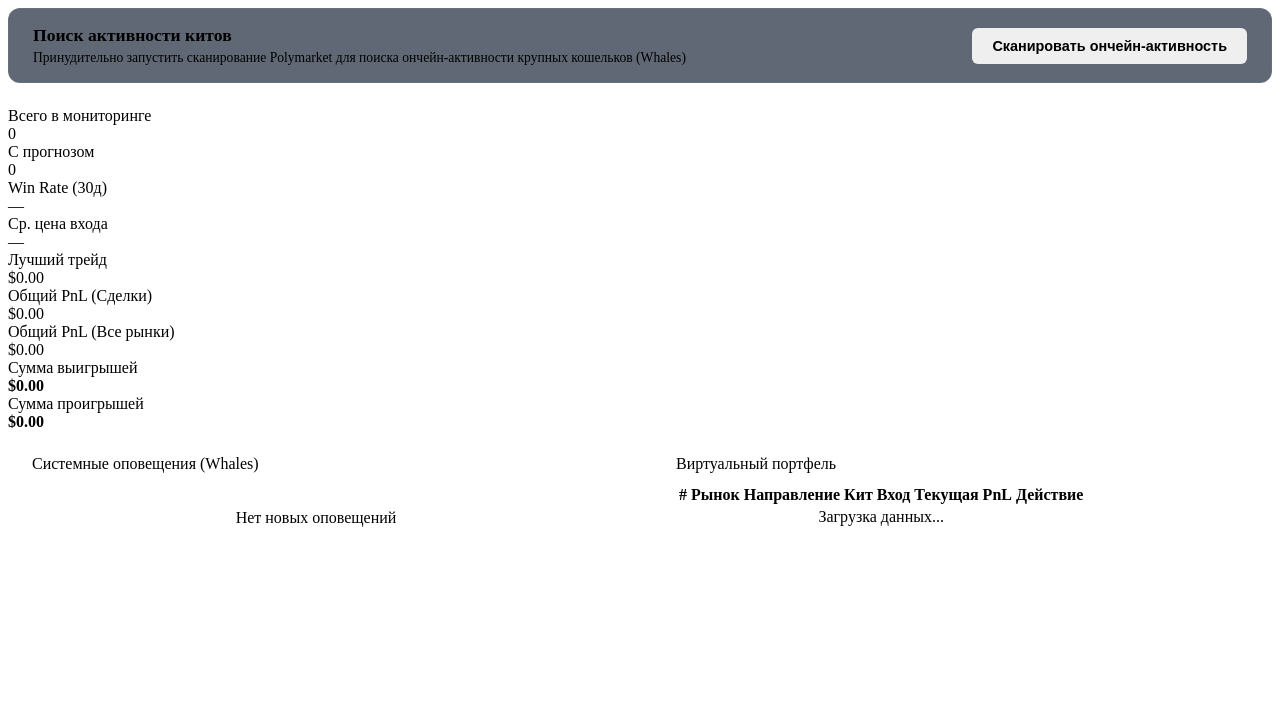
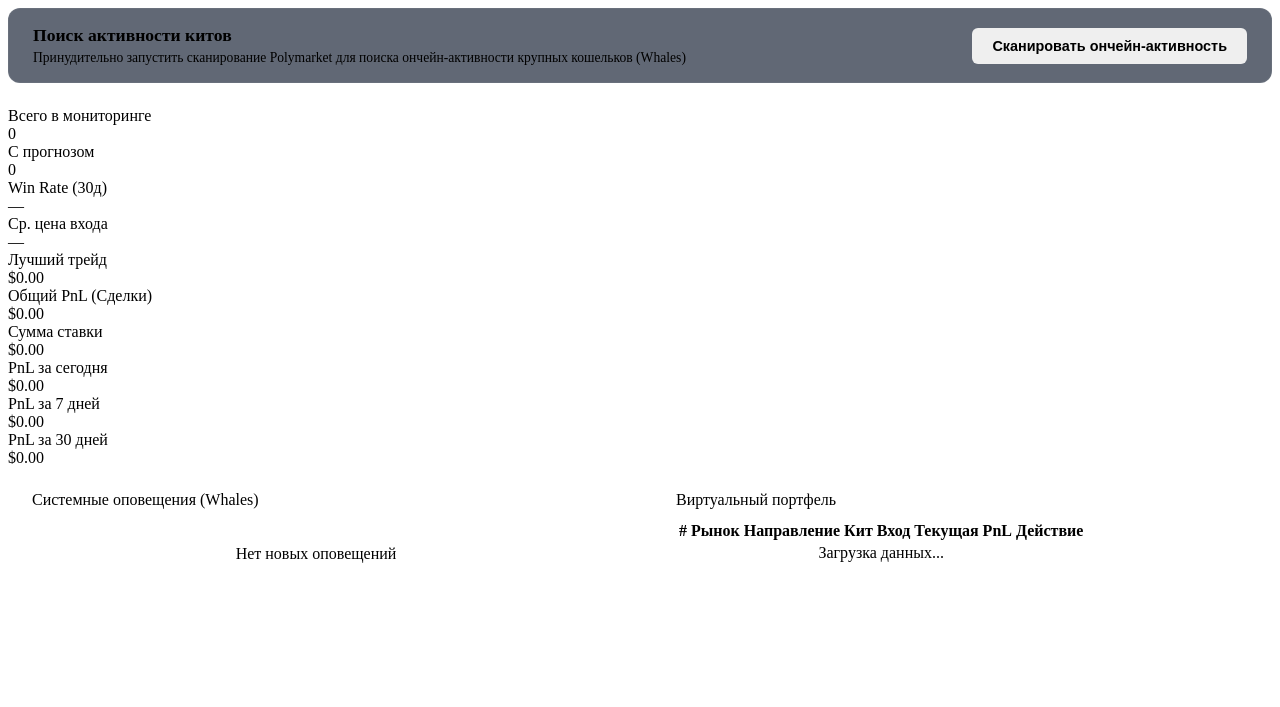
Before and after one commit to orlovRoman/polimarket, a Python web app: template web/templates/whale.html in a window 1280 px wide. Shown: the top 707 px of the page. Run offline with Jinja, Linux system fonts and the light colour scheme; the template is opened without the code that fills it, so the values that code supplies are empty.

Commit message:
feat(dashboard): Add daily, weekly and monthly PnL and Bet Size metrics for Whale Following

```diff
--- a/web/templates/whale.html
+++ b/web/templates/whale.html
@@ -98,16 +98,20 @@
         <div class="kpi-value" id="kpi-trades-pnl">$0.00</div>
     </div>
     <div class="kpi-card">
-        <div class="kpi-title">Общий PnL (Все рынки)</div>
-        <div class="kpi-value" id="kpi-all-pnl">$0.00</div>
+        <div class="kpi-title">Сумма ставки</div>
+        <div class="kpi-value" id="kpi-virtual-stake">$0.00</div>
     </div>
     <div class="kpi-card">
-        <div class="kpi-title">Сумма выигрышей</div>
-        <div class="kpi-value text-green" id="kpi-sum-won" style="color: var(--accent-green); font-weight: 600;">$0.00</div>
+        <div class="kpi-title">PnL за сегодня</div>
+        <div class="kpi-value" id="kpi-pnl-today">$0.00</div>
     </div>
     <div class="kpi-card">
-        <div class="kpi-title">Сумма проигрышей</div>
-        <div class="kpi-value text-red" id="kpi-sum-lost" style="color: var(--accent-red); font-weight: 600;">$0.00</div>
+        <div class="kpi-title">PnL за 7 дней</div>
+        <div class="kpi-value" id="kpi-pnl-7d">$0.00</div>
+    </div>
+    <div class="kpi-card">
+        <div class="kpi-title">PnL за 30 дней</div>
+        <div class="kpi-value" id="kpi-pnl-30d">$0.00</div>
     </div>
 </div>
 
@@ -982,9 +986,10 @@
         document.getElementById('kpi-avgentry').textContent = data.stats.avg_entry_price === null ? '—' : formatPriceCents(data.stats.avg_entry_price);
         document.getElementById('kpi-besttrade').innerHTML = formatPnLCents(data.stats.best_trade_pnl);
         document.getElementById('kpi-trades-pnl').innerHTML = formatPnL(data.stats.total_trades_pnl);
-        document.getElementById('kpi-all-pnl').innerHTML = formatPnL(data.stats.total_resolved_pnl);
-        document.getElementById('kpi-sum-won').textContent = `$${(data.stats.sum_won || 0.0).toFixed(2)}`;
-        document.getElementById('kpi-sum-lost').textContent = `$${(data.stats.sum_lost || 0.0).toFixed(2)}`;
+        document.getElementById('kpi-virtual-stake').textContent = `$${(data.stats.virtual_stake || 0.0).toFixed(2)}`;
+        document.getElementById('kpi-pnl-today').innerHTML = formatPnL(data.stats.pnl_today || 0.0);
+        document.getElementById('kpi-pnl-7d').innerHTML = formatPnL(data.stats.pnl_7d || 0.0);
+        document.getElementById('kpi-pnl-30d').innerHTML = formatPnL(data.stats.pnl_30d || 0.0);
 
         // 2. Портфель
         const portfolioTbody = document.getElementById('portfolio-tbody');
```
Also changed, not shown: web/data_provider.py (+29 -2 lines).
